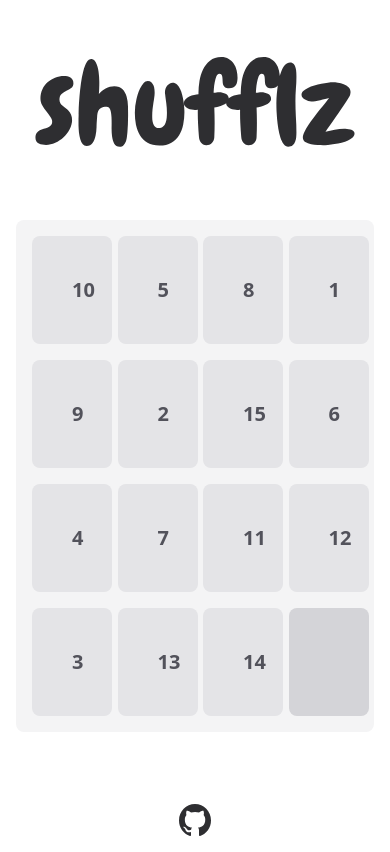
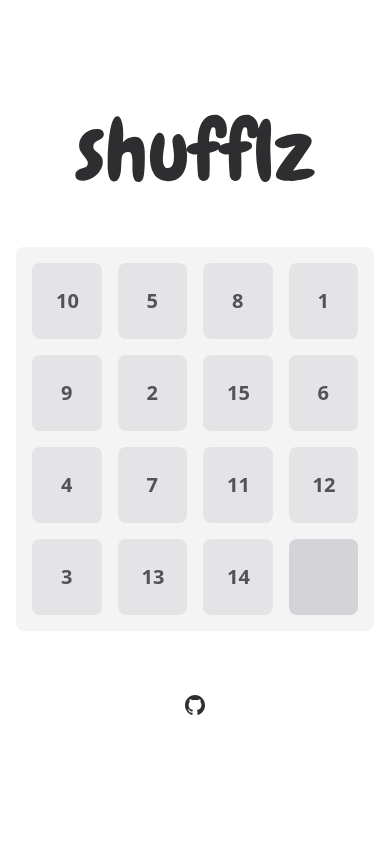
Before and after one commit to eduardosasso/shufflz, a Svelte app: page / in a window 390 px wide. Built offline with nearby package versions, Linux system fonts and the light colour scheme.

Commit message:
add slide animation

```diff
--- a/package.json
+++ b/package.json
@@ -21,6 +21,7 @@
     "vite": "^2.9.9"
   },
   "dependencies": {
+    "animate.css": "^4.1.1",
     "svelte-confetti-explosion": "^0.2.0"
   }
 }
--- a/src/App.svelte
+++ b/src/App.svelte
@@ -1,4 +1,6 @@
 <script>
+  import "animate.css";
+  import { tick } from "svelte";
   import { ConfettiExplosion } from "svelte-confetti-explosion";
 
   const numbers = Array(15)
@@ -15,7 +17,7 @@
 
   let shufflz = shuffle();
 
-  const move = (position) => {
+  const move = async (position) => {
     const before = position - 1;
     const after = position + 1;
     const above = position - numCols;
@@ -27,31 +29,42 @@
 
     if (shufflz[empty] !== null) return;
 
+    // change tile position
     shufflz[empty] = shufflz[position];
     shufflz[position] = null;
 
-    verify();
-  };
+    await tick();
 
-  const verify = () => {
+    const animation = {
+      [before]: ["slideInRight", "slideInLeft"],
+      [after]: ["slideInLeft", "slideInRight"],
+      [above]: ["slideInUp", "slideInDown"],
+      [below]: ["slideInDown", "slideInUp"],
+    }[empty];
+
+    const clickedTile = document.getElementById(empty);
+    const emptyTile = document.getElementById(position);
+    clickedTile.classList.add(`animate__${animation[0]}`);
+    emptyTile.classList.add(`animate__${animation[1]}`);
+
     finished = numbers.join() === shufflz.slice(0, -1).join();
-    // finished = shufflz.join().match(/1,2/) !== null;
     if (!finished) return;
 
     setTimeout(() => {
-      shufflz = shuffle();
+      shufflz = shuffle(); // restart game
     }, 3500);
   };
 </script>
 
 <div class="min-h-screen flex items-center justify-center flex-col">
-  <img src="shufflz.svg" alt="Shufflz" class="pb-14 pt-14 w-80" />
+  <img src="shufflz.svg" alt="Shufflz" class="pb-12 w-35 md:w-55" />
   <div class="grid gap-4 grid-cols-4 p-4 m-4 bg-zinc-100 rounded-lg">
     {#each shufflz as number, position}
       <button
+        id={position.toString()}
         class="{number
           ? 'bg-zinc-200'
-          : 'bg-zinc-300'} text-zinc-600 text-xl font-bold p-10 rounded-lg"
+          : 'bg-zinc-300'} text-zinc-600 text-xl font-bold p-6 md:p-8 lg:p-10 rounded-lg animate__animated animate__faster"
         on:click={() => move(position)}
       >
         {number || ""}
@@ -59,7 +72,7 @@
     {/each}
   </div>
   <a href="https://github.com/eduardosasso/shufflz" target="_blank">
-    <img src="github.svg" alt="Shufflz" class="pt-14 pb-4 w-8" />
+    <img src="github.svg" alt="Shufflz" class="pt-12 pb-4 w-5" />
   </a>
 </div>
 
```
Also changed, not shown: 1 other file (tests, documents, lock files or other folders).
